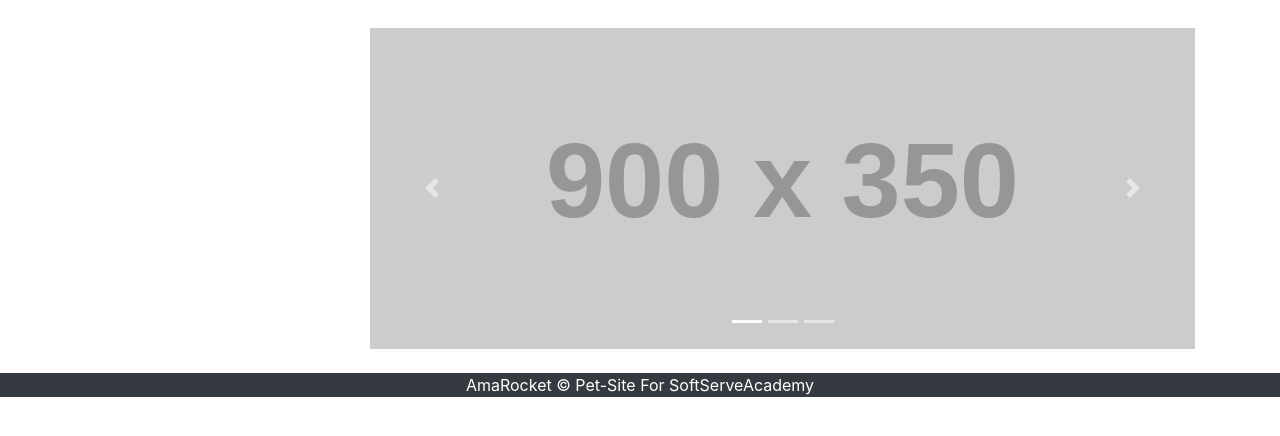
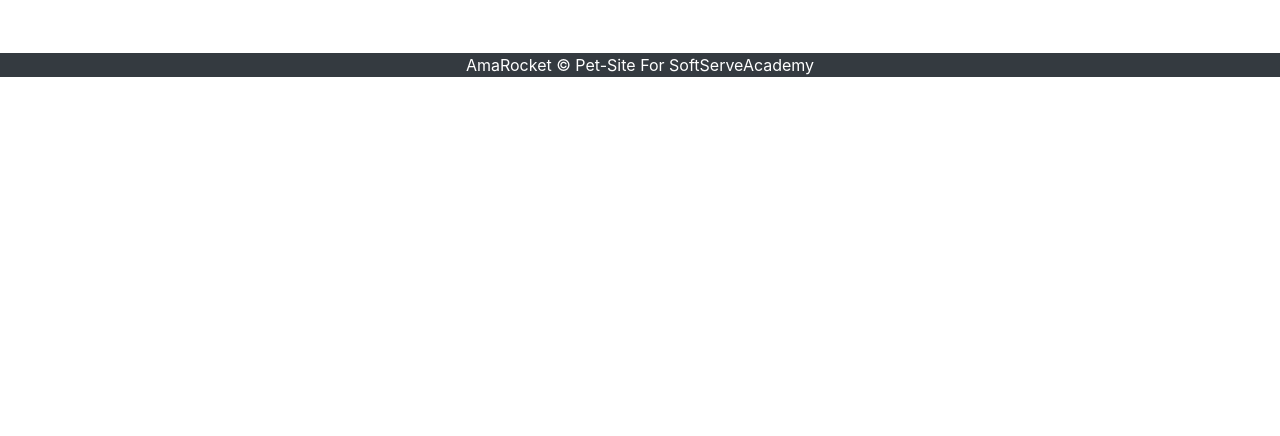
Before and after one commit to AmaRocket/Keys_shop, a Django app: page / in a window 1280 px wide. Shown: the part 56-492 px from the top of the page. Run offline with Django 3.2, Linux system fonts and the light colour scheme; data comes from the database, SQL or seed files in the repository; grey boxes labelled with a size stand in for pictures from a placeholder-image service; data that the repository does not hold is empty; some libraries are stand-ins or nearby versions.

Commit message:
add cosmetic adds

```diff
--- a/myprojectstore/ProjectStore/mainapp/forms.py
+++ b/myprojectstore/ProjectStore/mainapp/forms.py
@@ -1,12 +1,13 @@
 from django import forms
 
 from .models import Order
+
 
 class OrderForm(forms.ModelForm):
 
     def __init__(self, *args, **kwargs):
         super().__init__(*args, **kwargs)
-        self.fields['order_date'].label = 'Дата получения заказа'
+        self.fields['order_date'].label = 'Date Of Ordering'
 
     order_date = forms.DateField(widget=forms.TextInput(attrs={'type': 'date'}))
 
--- a/myprojectstore/ProjectStore/mainapp/mixins.py
+++ b/myprojectstore/ProjectStore/mainapp/mixins.py
@@ -14,7 +14,8 @@ class CategoryDetailMixin(SingleObjectMixin):  # SingleObjectMixin - father of a
     # show categories on the side bar
     def get_context_data(self, **kwargs):
         if isinstance(self.get_object(), Category):
-            model = self.CATEGORY_SLUG2PRODUCT_MODEL[self.get_object().slug]  # call instance of category and refer to slug
+            model = self.CATEGORY_SLUG2PRODUCT_MODEL[
+                self.get_object().slug]  # call instance of category and refer to slug
             context = super().get_context_data(**kwargs)
             context['categories'] = Category.objects.get_categoties_for_sidebar()
             context['category_products'] = model.objects.all()
--- a/myprojectstore/ProjectStore/mainapp/templates/base.html
+++ b/myprojectstore/ProjectStore/mainapp/templates/base.html
@@ -22,6 +22,7 @@
     body {
       padding-top: 60px;
     }
+
 
 
 
@@ -85,34 +86,6 @@
             {% endfor %}
             {% endif %}
 
-            <div id="carouselExampleIndicators" class="carousel slide my-4" data-ride="carousel">
-                <ol class="carousel-indicators">
-                    <li data-target="#carouselExampleIndicators" data-slide-to="0" class="active"></li>
-                    <li data-target="#carouselExampleIndicators" data-slide-to="1"></li>
-                    <li data-target="#carouselExampleIndicators" data-slide-to="2"></li>
-                </ol>
-                <div class="carousel-inner" role="listbox">
-                    <div class="carousel-item active">
-                        <img class="d-block img-fluid" src="http://http://placehold.it/900x350" alt="First slide">
-                    </div>
-                    <div class="carousel-item">
-                        <img class="d-block img-fluid" src="http://http://placehold.it/900x350" alt="Second slide">
-                    </div>
-                    <div class="carousel-item">
-                        <img class="d-block img-fluid" src="http://http://placehold.it/900x350" alt="Third slide">
-                    </div>
-                </div>
-                <a class="carousel-control-prev" href="#carouselExampleIndicators" role="button" data-slide="prev">
-                    <span class="carousel-control-prev-icon" aria-hidden="true"></span>
-                    <span class="sr-only">Previous</span>
-                </a>
-                <a class="carousel-control-next" href="#carouselExampleIndicators" role="button" data-slide="next">
-                    <span class="carousel-control-next-icon" aria-hidden="true"></span>
-                    <span class="sr-only">Next</span>
-                </a>
-            </div>
-
-
             <div class="row">
                 {% for product in products %}
                 <div class="col-lg-4 col-md-6 mb-4">
--- a/myprojectstore/ProjectStore/mainapp/templates/category_detail.html
+++ b/myprojectstore/ProjectStore/mainapp/templates/category_detail.html
@@ -21,7 +21,7 @@
                 <h5>{{ product.price }} $ </h5>
 
                 <a href="{% url 'add_to_cart' ct_model=product.get_model_name slug=product.slug %}">
-                                <button class="btn btn-success">Add To Basket</button>
+                    <button class="btn btn-success">Add To Basket</button>
                 </a>
             </div>
         </div>
--- a/myprojectstore/ProjectStore/mainapp/views.py
+++ b/myprojectstore/ProjectStore/mainapp/views.py
@@ -9,6 +9,7 @@ from .models import BackUpStorage, Design, Category, LatestProducts, Customer, C
 from .mixins import CategoryDetailMixin, CartMixin
 from .forms import OrderForm
 from .utils import recalc_cart
+
 
 class BaseView(CartMixin, View):
 
--- a/myprojectstore/ProjectStore/requirements.txt
+++ b/myprojectstore/ProjectStore/requirements.txt
@@ -1,5 +1,6 @@
 asgiref==3.4.1
 Django==3.2.9
+django-crispy-forms==1.13.0
 djangorestframework==3.12.4
 Pillow==8.4.0
 psycopg2==2.9.2
```
Also changed, not shown: myprojectstore/ProjectStore/ProjectStore/settings.py (+0 -7 lines), myprojectstore/ProjectStore/mainapp/models.py (+0 -11 lines), myprojectstore/ProjectStore/mainapp/templates/cart.html (+5 -2 lines), myprojectstore/ProjectStore/mainapp/admin.py (line endings or trailing spaces), myprojectstore/ProjectStore/mainapp/templates/checkout.html (indentation only). Lines whose indentation alone changed are shown as unchanged.
